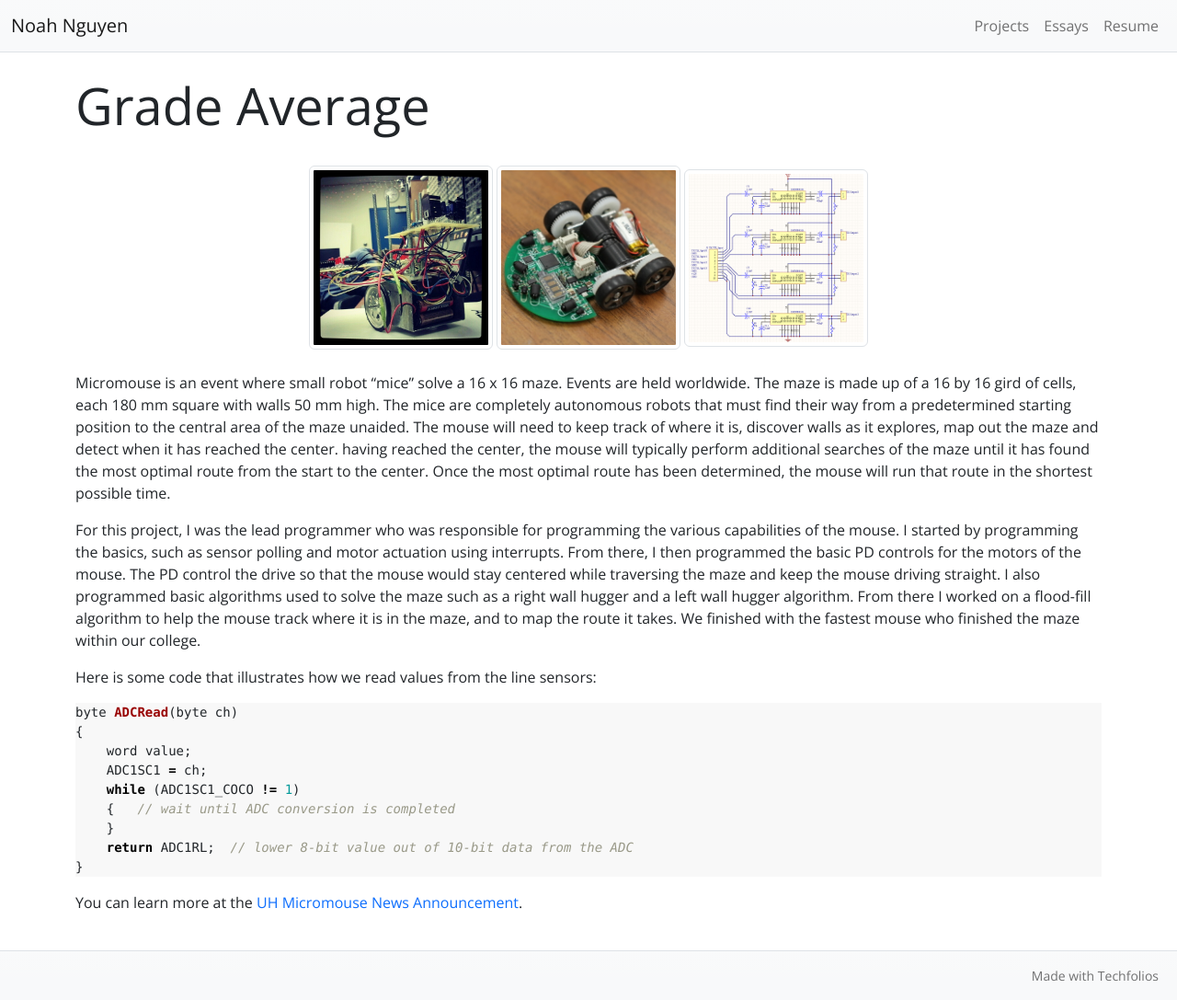
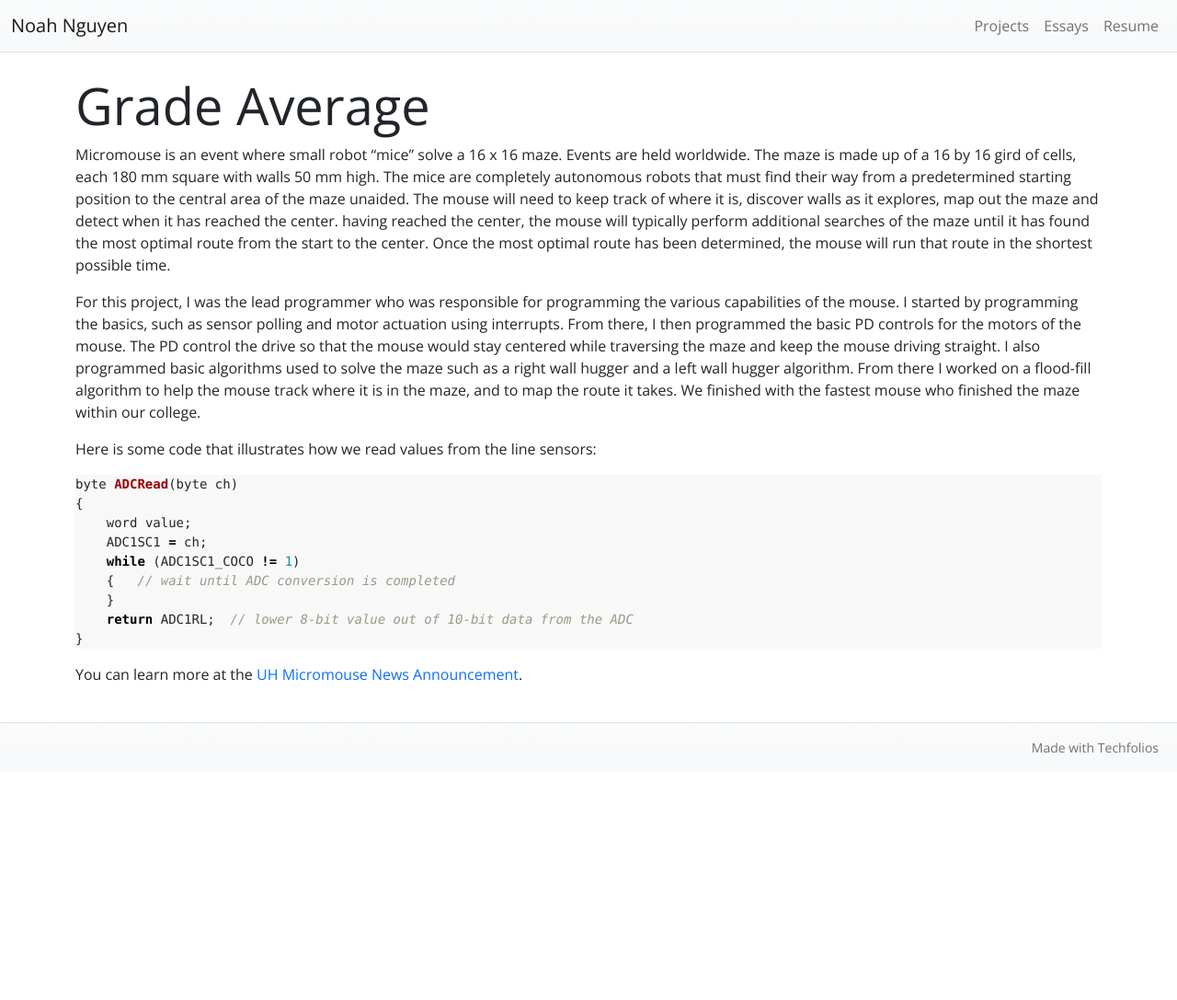
Before and after one commit to NoahNguyenbot/noahnguyenbot.github.io, a Jekyll site: the page built from projects/gradesystem.md, in a window 1280 px wide. Shown: the whole page at 92% size. Built offline with Jekyll 4.4.1, drawn with Linux system fonts in a browser that asks for light colours; after the commit the page ends 900 px from its top, so only the background shows below that.

Commit message:
Update gradesystem.md

```diff
--- a/projects/gradesystem.md
+++ b/projects/gradesystem.md
@@ -10,11 +10,7 @@ labels:
 summary: "Grade calculator that takes average of all courses taken"
 ---
 
-<div class="text-center p-4">
-  <img width="200px" src="../img/micromouse/micromouse-robot.png" class="img-thumbnail" >
-  <img width="200px" src="../img/micromouse/micromouse-robot-2.jpg" class="img-thumbnail" >
-  <img width="200px" src="../img/micromouse/micromouse-circuit.png" class="img-thumbnail" >
-</div>
+
 
 Micromouse is an event where small robot “mice” solve a 16 x 16 maze.  Events are held worldwide.  The maze is made up of a 16 by 16 gird of cells, each 180 mm square with walls 50 mm high.  The mice are completely autonomous robots that must find their way from a predetermined starting position to the central area of the maze unaided.  The mouse will need to keep track of where it is, discover walls as it explores, map out the maze and detect when it has reached the center.  having reached the center, the mouse will typically perform additional searches of the maze until it has found the most optimal route from the start to the center.  Once the most optimal route has been determined, the mouse will run that route in the shortest possible time.
 
```
